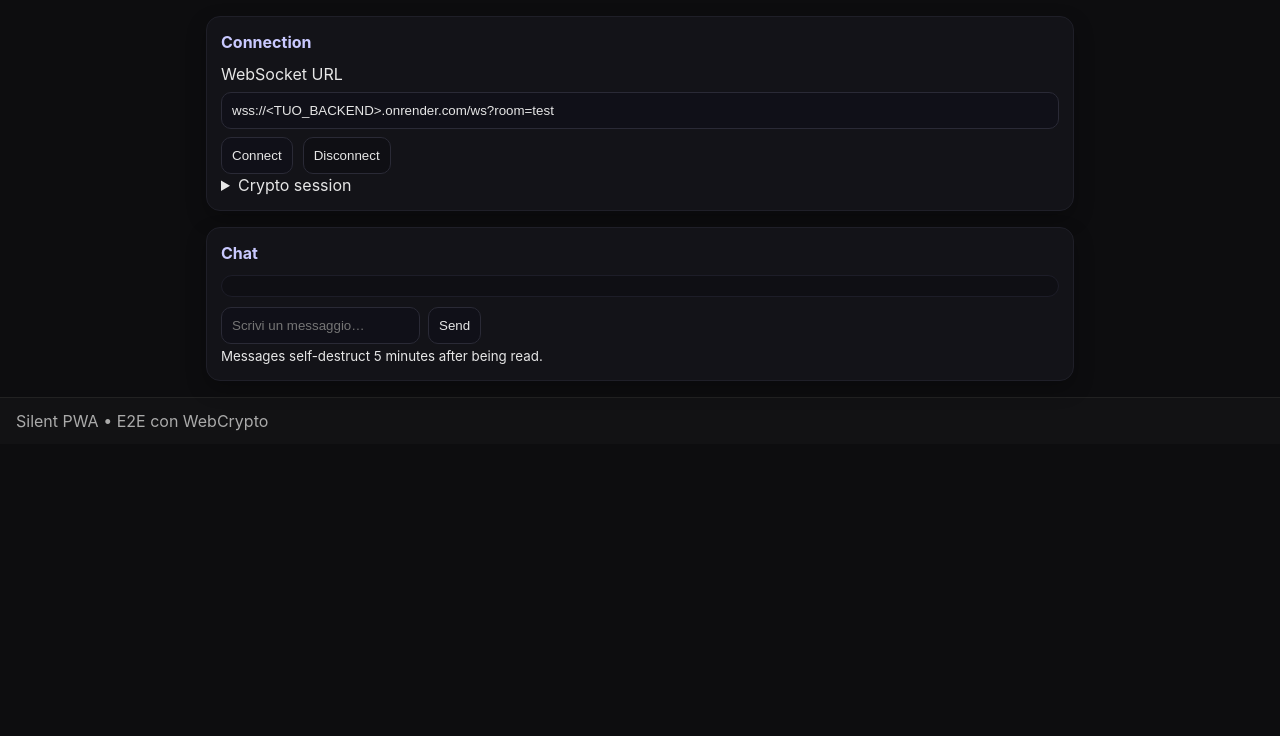
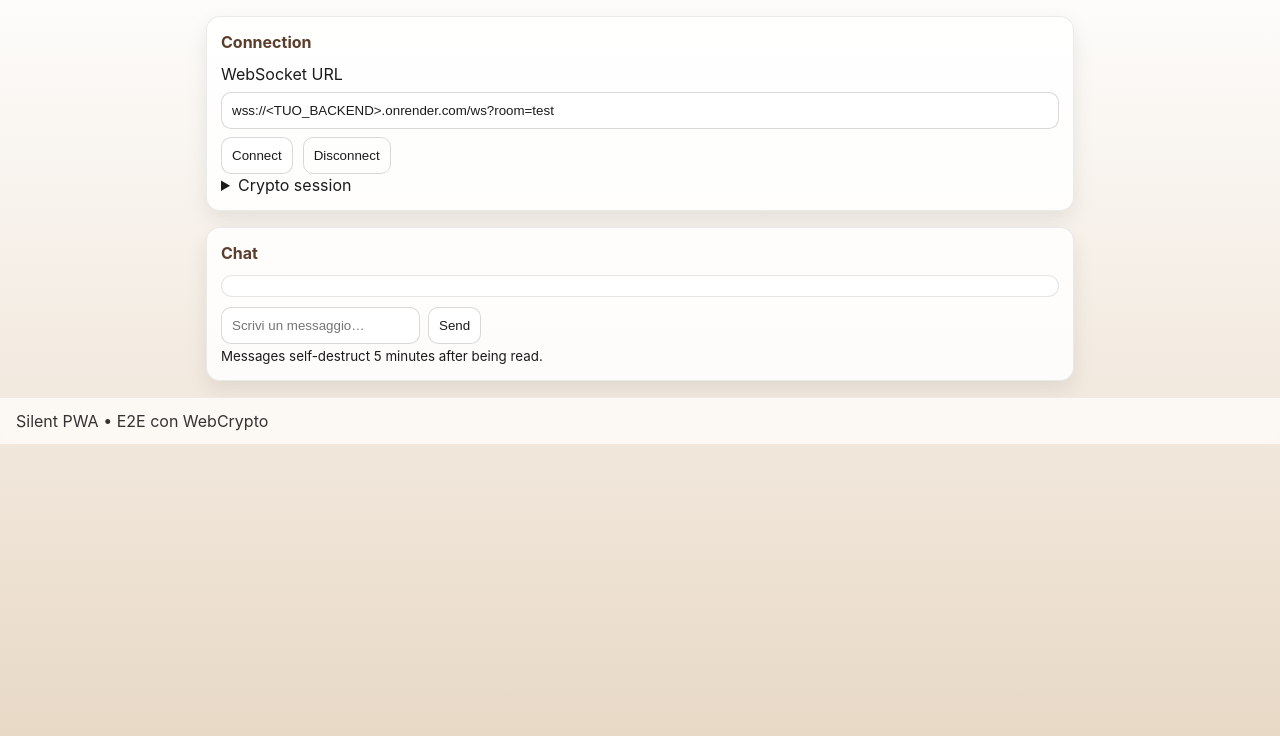
Before and after one commit to zosarr/silent-pwa, a plain HTML site: page index.html in a window 1280 px wide. Shown: the part 64-800 px from the top of the page. Drawn offline with Linux system fonts and the light colour scheme.

Commit message:
styles.css

```diff
--- a/styles.css
+++ b/styles.css
@@ -1,27 +1,43 @@
 *{box-sizing:border-box}
 html,body{height:100%}
-body{margin:0;background:#0d0d0f;color:#e6e6e6;font:16px/1.4 Inter,system-ui,Segoe UI,Roboto,Arial,sans-serif}
-header,footer{display:flex;justify-content:space-between;align-items:center;padding:12px 16px;background:#121214;border-bottom:1px solid #222}
-footer{border-top:1px solid #222;border-bottom:none;color:#aaa}
+body{
+  margin:0;
+  /* gradiente dall'alto bianco al basso marrone chiaro */
+  background: linear-gradient(to bottom, #ffffff 0%, #e8d9c6 100%);
+  color:#1b1b1b;
+  font:16px/1.4 Inter,system-ui,Segoe UI,Roboto,Arial,sans-serif
+}
+header,footer{
+  display:flex;justify-content:space-between;align-items:center;
+  padding:12px 16px;background:rgba(255,255,255,.7);backdrop-filter:saturate(140%) blur(4px);
+  border-bottom:1px solid rgba(0,0,0,.06)
+}
+footer{border-top:1px solid rgba(0,0,0,.06);border-bottom:none;color:#333}
 header .brand{display:flex;gap:10px;align-items:center}
 header .actions{display:flex;gap:8px;align-items:center}
 h1{margin:0;font-size:18px}
 main{max-width:900px;margin:0 auto;padding:16px;display:grid;gap:16px}
-.panel{background:#131318;border:1px solid #1f1f28;border-radius:14px;padding:14px;box-shadow:0 8px 20px rgba(0,0,0,.25)}
-.panel h2{margin:0 0 10px 0;font-size:16px;color:#c9c9ff}
+.panel{background:rgba(255,255,255,.85);border:1px solid rgba(0,0,0,.08);border-radius:14px;padding:14px;box-shadow:0 8px 20px rgba(0,0,0,.08)}
+.panel h2{margin:0 0 10px 0;font-size:16px;color:#5a3e2b}
 label{display:flex;flex-direction:column;gap:6px;margin:8px 0}
-input,textarea,select,button{border-radius:10px;border:1px solid #2a2a36;background:#101018;color:#e6e6e6;padding:10px}
+input,textarea,select,button{
+  border-radius:10px;border:1px solid rgba(0,0,0,.15);background:#fff;color:#1b1b1b;padding:10px
+}
 textarea{min-height:92px}
-input:focus,textarea:focus,select:focus,button:focus{outline:2px solid #5b5bff}
+input:focus,textarea:focus,select:focus,button:focus{outline:2px solid #b98b5e3a}
 button{cursor:pointer}
-button.ghost{background:#0f0f14}
-button.danger{border-color:#4a1e1e;background:#1a0f0f}
+button.ghost{background:transparent}
+button.danger{border-color:#b86b6b;background:#fff3f3}
 .grid2{display:grid;grid-template-columns:1fr 1fr;gap:10px}
-.row{display:flex;gap:10px;align-items:center}
-.messages{list-style:none;margin:0;padding:0;display:flex;flex-direction:column;gap:8px;max-height:48vh;overflow:auto;background:#0f0f14;border:1px solid #1d1d28;border-radius:12px;padding:10px}
-.msg{padding:10px 12px;border:1px solid #24243a;background:#131322;border-radius:12px;max-width:70%}
-.me{align-self:flex-end;background:#1b2233}
-.meta{font-size:12px;color:#aaa;margin-top:6px}
+@media (max-width: 720px){.grid2{grid-template-columns:1fr}}
+.row{display:flex;gap:10px;align-items:center;flex-wrap:wrap}
+.messages{
+  list-style:none;margin:0;padding:0;display:flex;flex-direction:column;gap:8px;
+  max-height:48vh;overflow:auto;background:#fff;border:1px solid rgba(0,0,0,.1);border-radius:12px;padding:10px
+}
+.msg{padding:10px 12px;border:1px solid rgba(0,0,0,.08);background:#ffffff;border-radius:12px;max-width:70%}
+.me{align-self:flex-end;background:#fff7ef;border-color:#e8c9a3}
+.meta{font-size:12px;color:#666;margin-top:6px}
 .composer{display:flex;gap:8px;margin-top:10px}
-a{color:#8ea8ff}
-dialog{border-radius:12px;border:1px solid #333;background:#141419;color:#eee}
+a{color:#6d4e34}
+dialog{border-radius:12px;border:1px solid rgba(0,0,0,.1);background:#fff;color:#1b1b1b}
```
